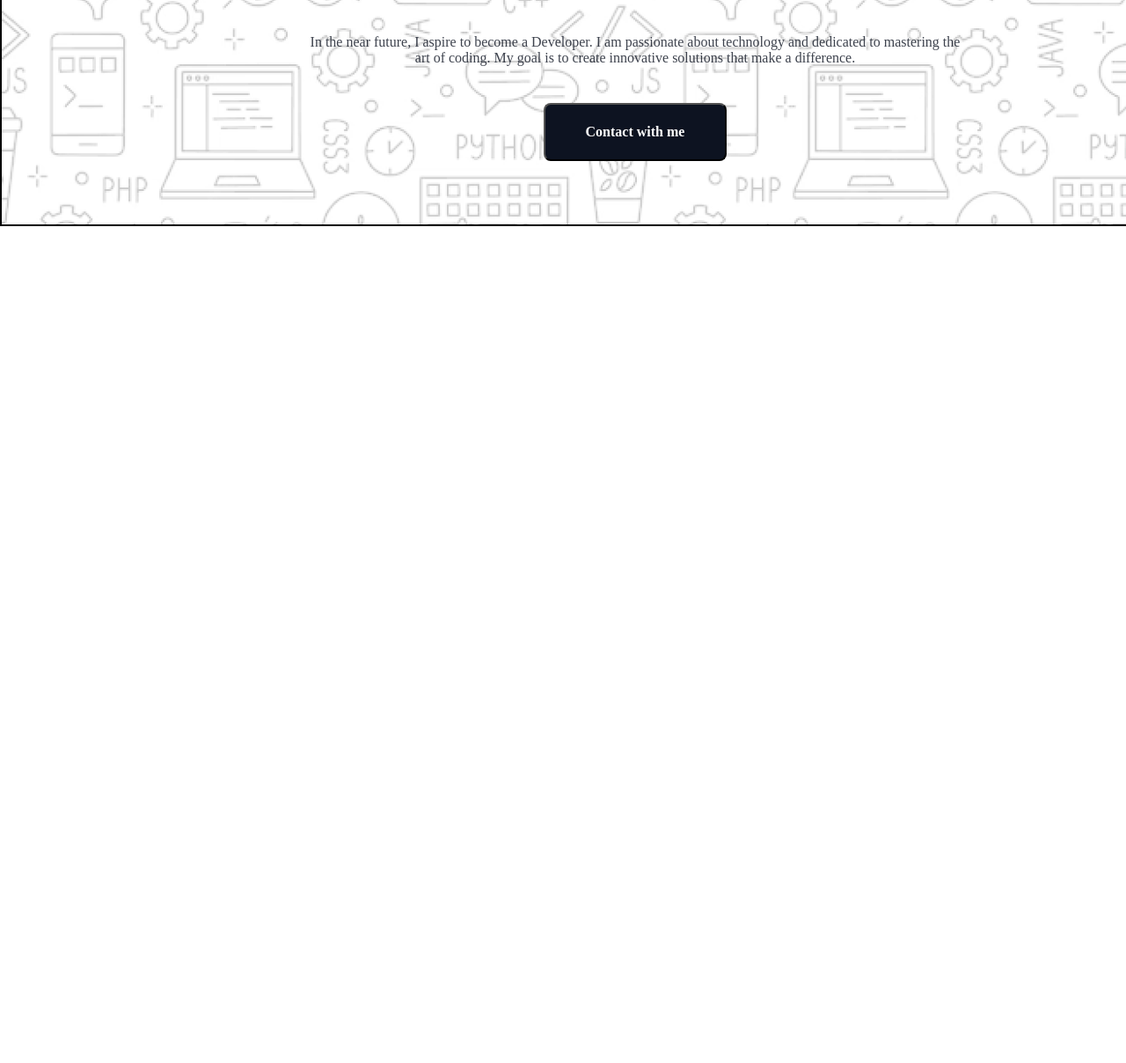
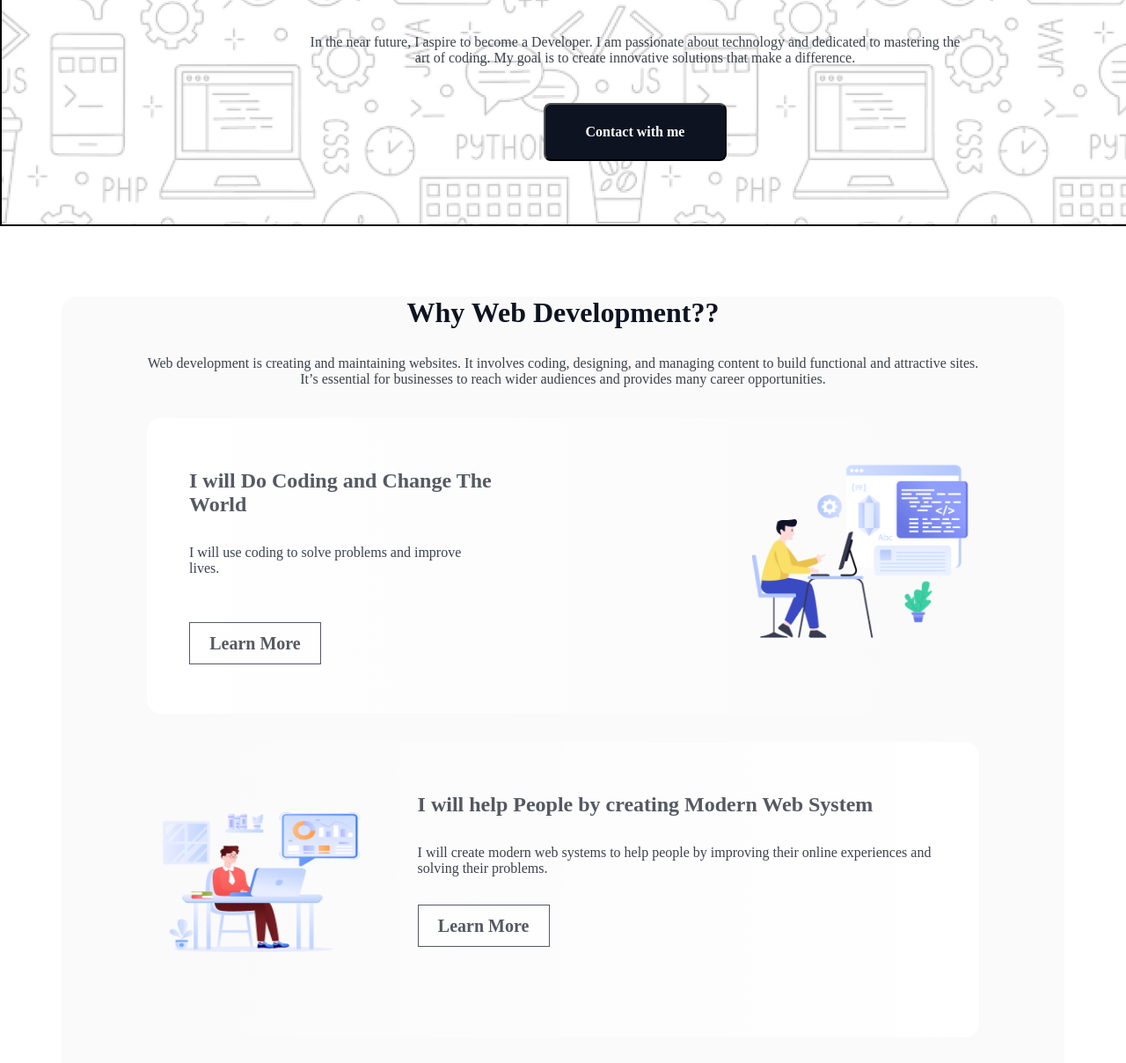
Before and after one commit to NureAlam68/assignment-1, a plain HTML site: page index.html in a window 1280 px wide. Shown: the part 542-1750 px from the top of the page at 88% size. Before the commit the page ends 800 px from the top, so only its background shows below. Drawn offline with Linux system fonts and the light colour scheme; a web font is replaced by a local one.

Commit message:
added web-section

```diff
--- a/index.html
+++ b/index.html
@@ -22,7 +22,44 @@
                 <button class="btn-second">Contact with me</button>
         </section>
     </header>
-    <main></main>
+    <main>
+        <section class="web-section">
+            <div class="web-section-container">
+                <h1>Why Web Development??</h1>
+                <p class="web-description">Web development is creating and maintaining websites. It involves coding, designing, and managing content to build functional and attractive sites. It’s essential for businesses to reach wider audiences and provides many career opportunities.</p>
+                <div class="web-section-one">
+                    <div class="web-container-one">
+                        <h2 class="web-container-title">I will Do Coding and Change The<br> World</h2>
+                        <p class="web-container-sub">I will use coding to solve problems and improve<br> lives.</p>
+                        <button class="learn-btn">Learn More</button>
+                    </div>
+                    <div class="web-img-one">
+                        <img src="assets/Layer_1.png" alt="image-one">
+                    </div>
+                </div>
+                <div class="web-section-two">
+                    <div class="web-img-one">
+                        <img src="assets/Group 3.png" alt="image-two">
+                    </div>
+                    <div class="web-container-two">
+                        <h2 class="web-container-title">I will help People by creating Modern Web System</h2>
+                        <p class="web-container-sub">I will create modern web systems to help people by improving their online experiences and solving their problems.</p>
+                        <button id="learn-btn">Learn More</button>
+                    </div>
+                </div>
+                <div class="web-section-three">
+                    <div class="web-container-three">
+                        <h2 class="web-container-title">I will code to create innovative solutions and drive positive change</h2>
+                        <p class="web-container-sub">Through technology, I aim to make the world a better place.</p>
+                        <button class="learn-btn">Learn More</button>
+                    </div>
+                    <div class="web-img-one">
+                        <img src="assets/Group 4.png" alt="image-three">
+                    </div>
+                </div>
+            </div>
+        </section>
+    </main>
     <footer></footer>
 </body>
 </html>
--- a/styles/style.css
+++ b/styles/style.css
@@ -91,3 +91,150 @@ nav > ul > li {
     padding: 21px 24px;
     margin-bottom: 15px;
 }
+
+/* web-section style */
+.web-section {
+    width: 1140px;
+    height: 1395px;
+    margin: 0 auto;
+    margin-top: 70px;
+    border-radius: 16px;
+    background: rgba(13, 19, 33, 0.02);
+}
+
+.web-section-container {
+    margin: 80px 97px;
+}
+
+.web-section-container h1 {
+    color: rgb(13, 19, 33);
+    font-family: Azeret Mono;
+    font-size: 32px;
+    font-weight: 800;
+    text-align: center;
+    margin-bottom: 30px;
+}
+
+.web-description {
+    color: rgb(13, 19, 33);
+    font-family: Azeret Mono;
+    font-size: 16px;
+    font-weight: 400;
+    text-align: center;
+    opacity: 0.8;
+}
+
+.web-section-one {
+    width: 946px;
+    height: 336px;
+    border-radius: 16px;
+    background: linear-gradient(90.00deg, rgb(255, 255, 255),rgba(255, 255, 255, 0) 100%);
+    margin-top: 35px;
+    display: flex;
+}
+
+.web-section-two {
+    width: 946px;
+    height: 336px;
+    border-radius: 16px;
+    background: linear-gradient(270.00deg, rgb(255, 255, 255),rgba(255, 255, 255, 0) 100%);
+    margin-top: 32px;
+    display: flex;
+}
+
+.web-section-three {
+    width: 946px;
+    height: 336px;
+    border-radius: 16px;
+    background: linear-gradient(90.00deg, rgb(255, 255, 255),rgba(255, 255, 255, 0) 100%);
+    margin-top: 32px;
+    display: flex;
+}
+
+.web-container-one {
+    width: 850px;
+    height: 240px;
+    margin: 48px;
+    display: flex;
+    flex-direction: column;
+    gap: 32px;
+}
+
+.web-container-title {
+    color: rgba(13, 19, 33, 0.7);
+    font-family: Azeret Mono;
+    font-size: 24px;
+    font-weight: 700;
+    text-align: left;
+    margin-top: 10px;
+}
+
+.web-container-sub {
+    color: rgb(13, 19, 33);
+    font-family: Azeret Mono;
+    font-size: 16px;
+    font-weight: 400;
+    opacity: 0.8;
+}
+
+.web-img-one {
+    width: 274.17px;
+    height: 240px;
+}
+
+.web-img-one img {
+    width: 259.56px;
+    height: 217.01px;
+    margin-top: 50px;
+}
+
+
+
+.web-container-two {
+    width: 850px;
+    height: 240px;
+    margin: 48px;
+    display: flex;
+    flex-direction: column;
+    gap: 32px;
+}
+
+.web-container-three {
+    width: 850px;
+    height: 240px;
+    margin: 48px;
+    display: flex;
+    flex-direction: column;
+    gap: 32px;
+}
+
+.learn-btn {
+    width: 150px;
+    height: 48px;
+    width: 150px;
+    height: 48px;
+    color: rgb(13, 19, 33);
+    font-family: Azeret Mono;
+    font-size: 20px;
+    font-weight: 600;
+    margin-top: 20px;
+    background-color: white;
+    box-sizing: border-box;
+    border: 1px solid rgb(13, 19, 33);
+    opacity: 0.7;
+}
+
+#learn-btn {
+    width: 150px;
+    height: 48px;
+    width: 150px;
+    height: 48px;
+    color: rgb(13, 19, 33);
+    font-family: Azeret Mono;
+    font-size: 20px;
+    font-weight: 600;
+    background-color: white;
+    box-sizing: border-box;
+    border: 1px solid rgb(13, 19, 33);
+    opacity: 0.7;
+}
```
